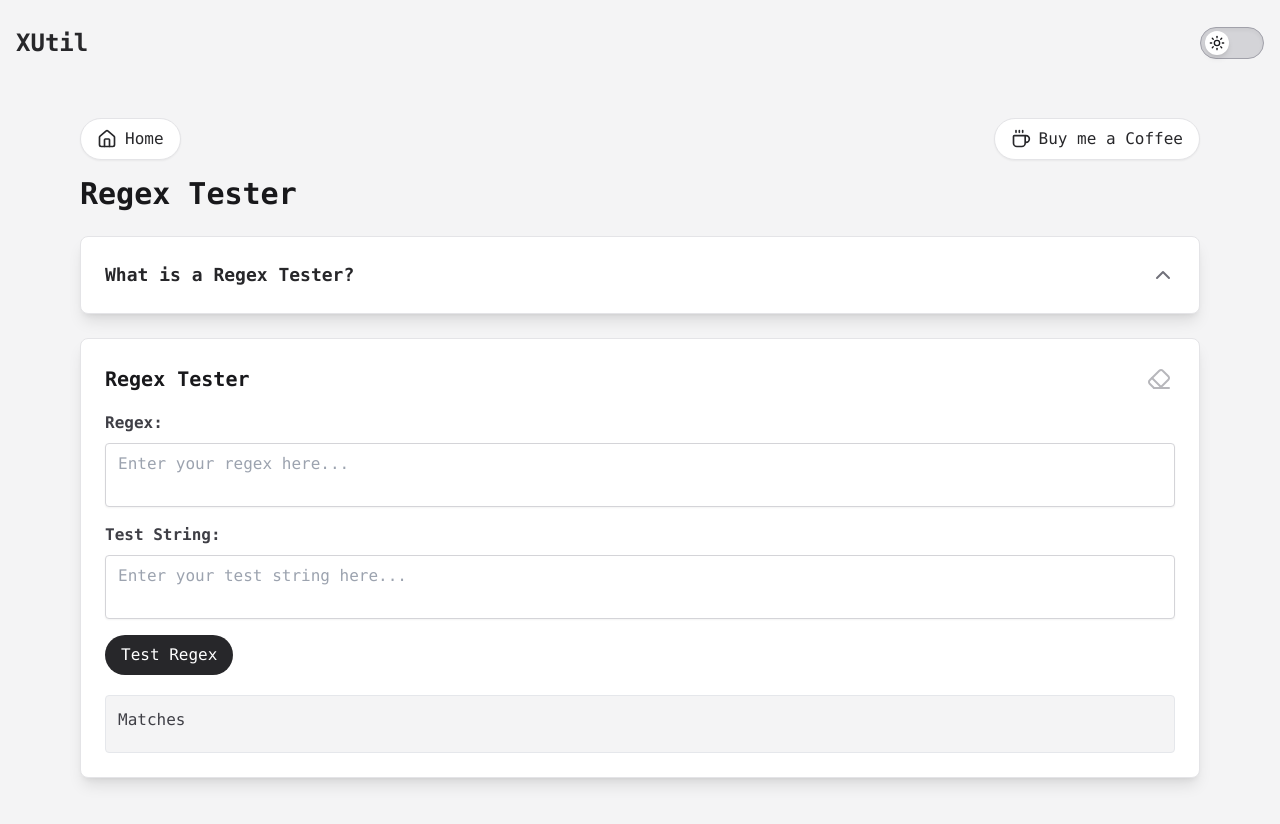
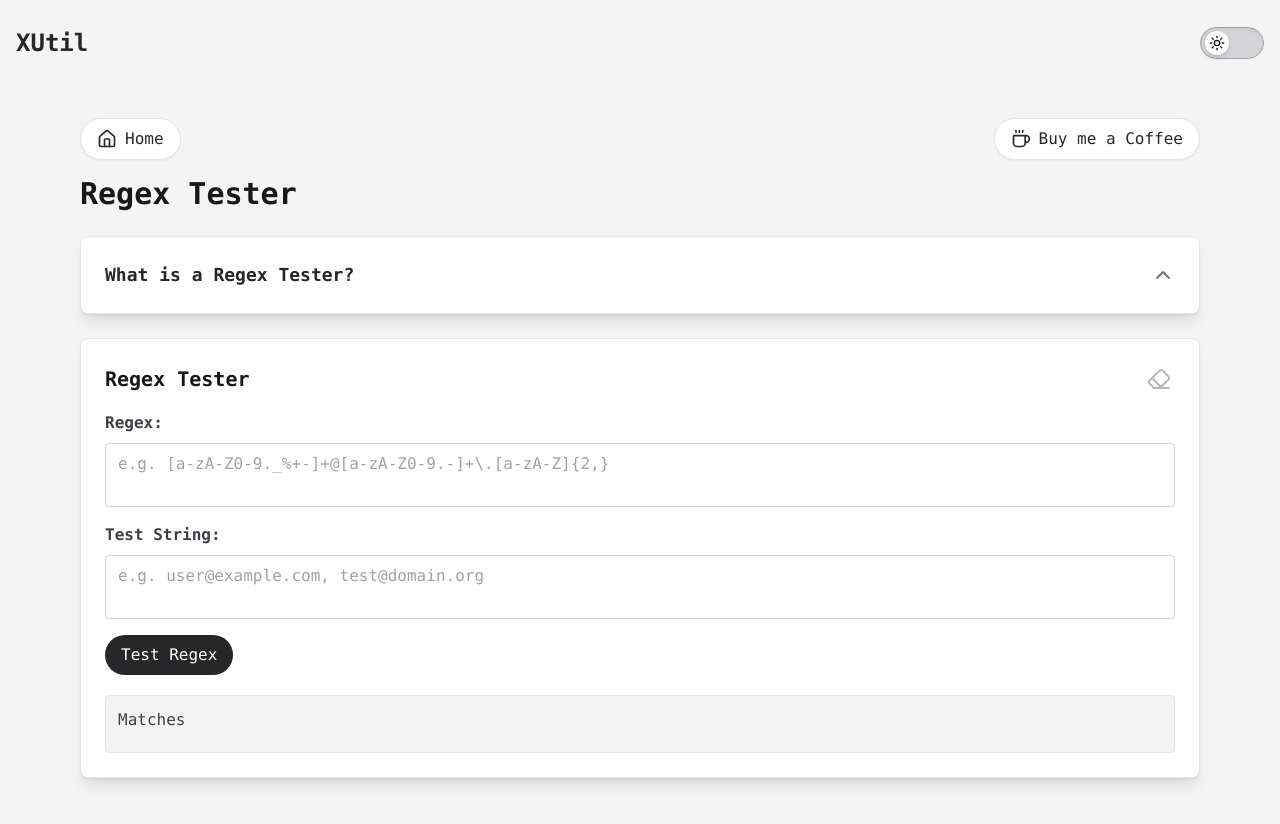
Before and after one commit to RohitPModani/xutil, a React (Vite) app: page /regex in a window 1280 px wide. Shown: the top 824 px of the page. Built offline with nearby package versions, Linux system fonts and the light colour scheme.

Commit message:
Implemented Regex Tester

```diff
--- a/src/pages/Text-Utilities/RegexTester.tsx
+++ b/src/pages/Text-Utilities/RegexTester.tsx
@@ -75,7 +75,7 @@ function RegexTester() {
                         <label className="form-label sm:text-base font-semibold mb-0">Regex:</label>
                         <AutoTextarea
                         className="input-field w-full"
-                        placeholder="Enter your regex here..."
+                        placeholder="e.g. [a-zA-Z0-9._%+-]+@[a-zA-Z0-9.-]+\.[a-zA-Z]{2,}"
                         value={regexInput}
                         onChange={(e) => setRegexInput(e.target.value)}
                         />
@@ -84,7 +84,7 @@ function RegexTester() {
                         <label className="form-label sm:text-base font-semibold mb-0">Test String:</label>
                         <AutoTextarea
                         className="input-field w-full"
-                        placeholder="Enter your test string here..."
+                        placeholder="e.g. user@example.com, test@domain.org"
                         value={testString}
                         onChange={(e) => setTestString(e.target.value)}
                         />
```
